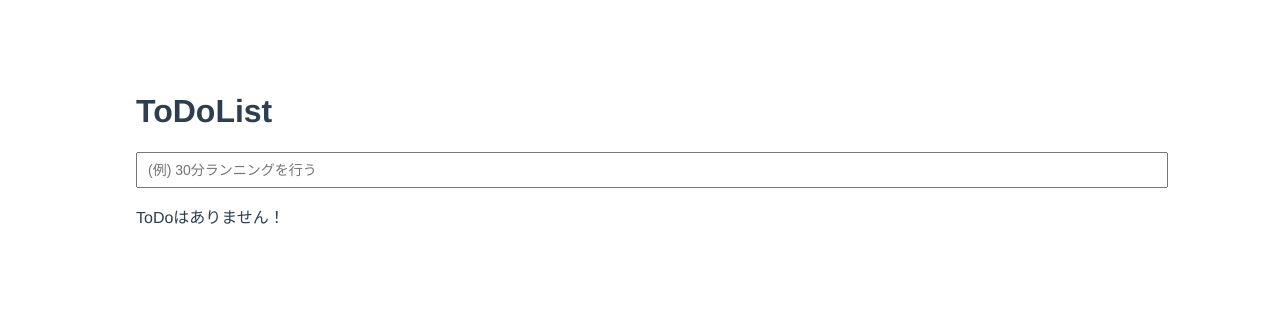
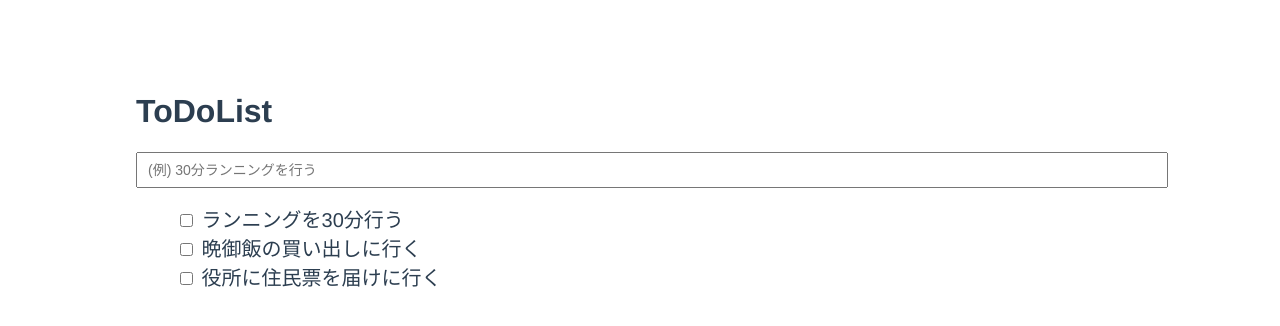
Before and after one commit to Ushinji/vue_todolist, a Vue app: page /#/todos in a window 1280 px wide. Shown: the top 326 px of the page. Built offline with nearby package versions, Linux system fonts and the light colour scheme.

Commit message:
ToDoListの初期値を定義

```diff
--- a/src/components/pages/ToDoList.vue
+++ b/src/components/pages/ToDoList.vue
@@ -30,9 +30,25 @@ export default {
   },
   data() {
     return {
-      currentId: 1,
+      currentId: 4,
       newTodoText: '',
-      todos: [],
+      todos: [
+        {
+          id: 1,
+          text: 'ランニングを30分行う',
+          isDone: false,
+        },
+        {
+          id: 2,
+          text: '晩御飯の買い出しに行く',
+          isDone: false,
+        },
+        {
+          id: 3,
+          text: '役所に住民票を届けに行く',
+          isDone: false,
+        },
+      ],
     };
   },
   methods: {
```
